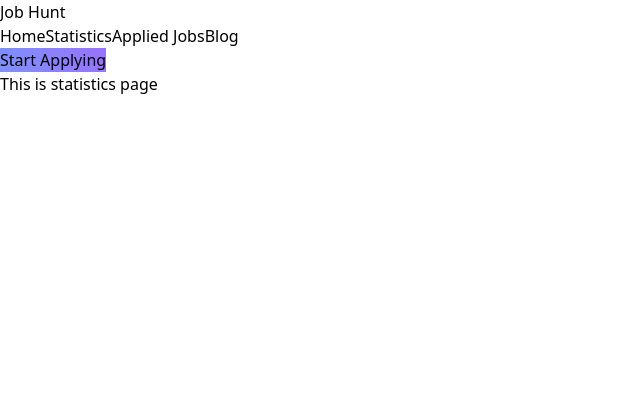
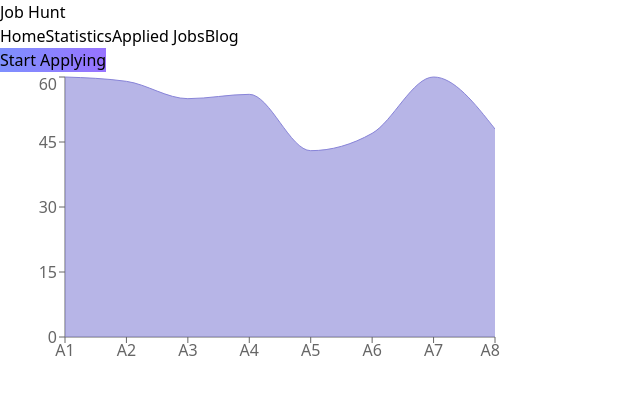
Before and after one commit to belaeat/career-hub, a React (Vite) app: page /statistics in a window 1280 px wide. Shown: the top 394 px of the page, without its empty margins (0-640 px from the left). Built offline with nearby package versions, Linux system fonts and the light colour scheme.

Commit message:
graph shown

```diff
--- a/src/components/Statistics/Statistics.jsx
+++ b/src/components/Statistics/Statistics.jsx
@@ -1,9 +1,32 @@
 import React from 'react';
+import { AreaChart, Area, XAxis, YAxis, CartesianGrid, Tooltip, ResponsiveContainer } from 'recharts';
+
 
 const Statistics = () => {
+
+    const marksArray = [
+        { id: 'A1', marks: 60 },
+        { id: 'A2', marks: 59 },
+        { id: 'A3', marks: 55 },
+        { id: 'A4', marks: 56 },
+        { id: 'A5', marks: 43 },
+        { id: 'A6', marks: 47 },
+        { id: 'A7', marks: 60 },
+        { id: 'A8', marks: 48 },
+    ]
     return (
-        <div>
-            <h2>This is statistics page</h2>
+        <div className='text-center mx-auto'>
+            <AreaChart
+                width={500}
+                height={300}
+                data={marksArray}
+            >
+
+                <XAxis dataKey="id" />
+                <YAxis />
+                <Tooltip />
+                <Area type="monotone" dataKey="marks" stroke="#8884d8" fill="#8884d8" />
+            </AreaChart>
         </div>
     );
 };
```
